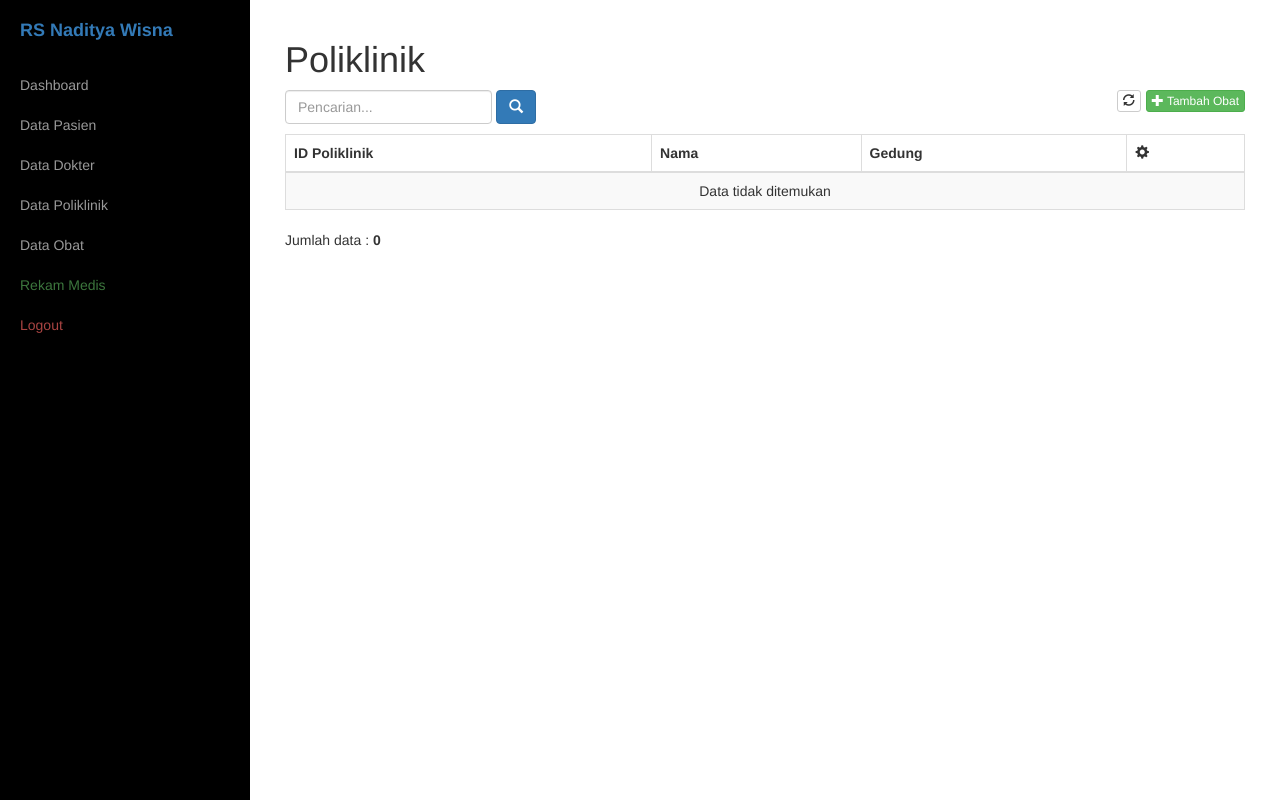
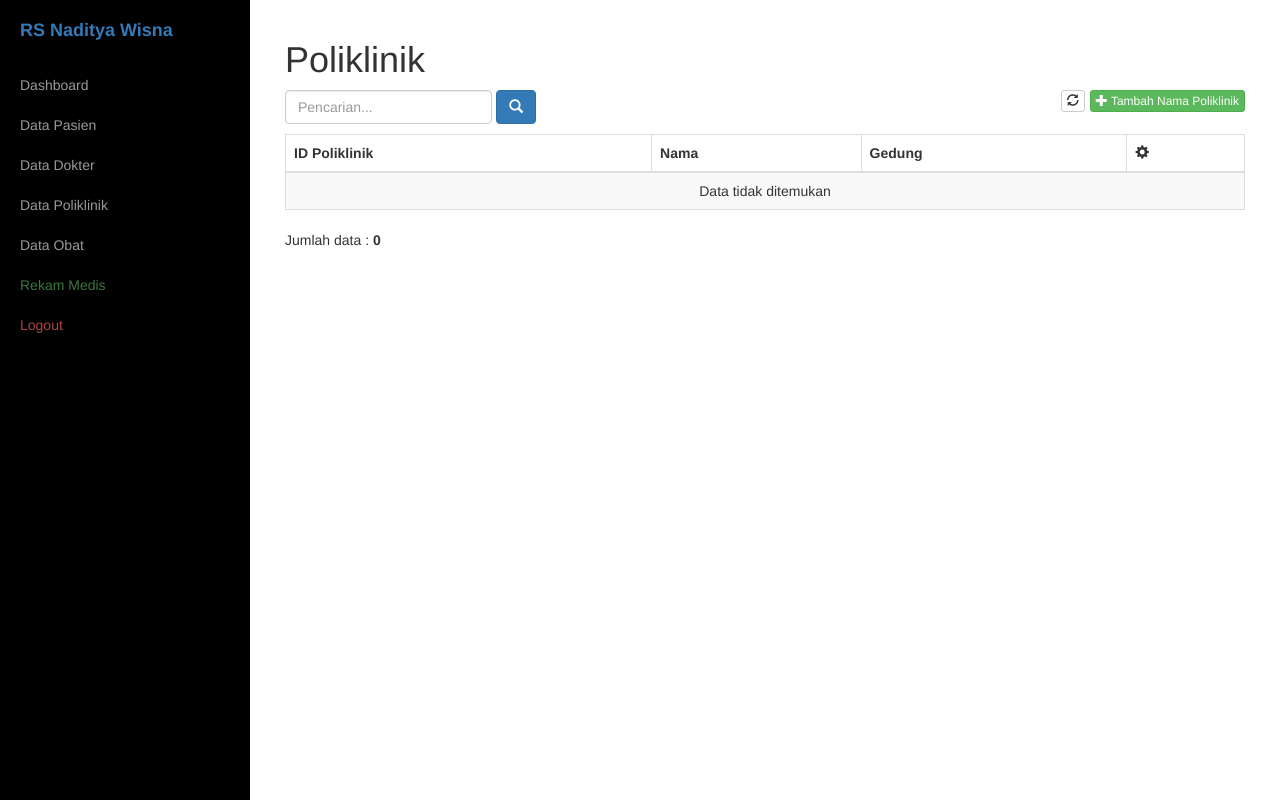
Before and after one commit to Danazzz/rekam_medis, a PHP site: page /Klp3_ProjectWeb/poliklinik/data.php in a window 1280 px wide. Run offline with PHP 8.4, Linux system fonts and the light colour scheme; a user stored in the database is signed in; data that the repository does not hold is empty.

Commit message:
fix typo

```diff
--- a/poliklinik/data.php
+++ b/poliklinik/data.php
@@ -5,7 +5,7 @@
 		<h4>
 			<div class="pull-right">
 				<a href="" class="btn btn-default btn-xs"><i class="glyphicon glyphicon-refresh"></i></a>
-				<a href="add.php" class="btn btn-success btn-xs"><i class="glyphicon glyphicon-plus"></i> Tambah Obat</a>
+				<a href="add.php" class="btn btn-success btn-xs"><i class="glyphicon glyphicon-plus"></i> Tambah Nama Poliklinik</a>
 			</div>
 		</h4>
 		<div style="margin-bottom:10px;">
@@ -60,9 +60,9 @@
 							$no = $posisi + 1;
 						}
 
-						$sql_obat = mysqli_query($con, $query) or die (mysqli_error($con));
-						if(mysqli_num_rows($sql_obat) > 0){
-							while($data = mysqli_fetch_array($sql_obat)){ ?>
+						$sql_poliklinik = mysqli_query($con, $query) or die (mysqli_error($con));
+						if(mysqli_num_rows($sql_poliklinik) > 0){
+							while($data = mysqli_fetch_array($sql_poliklinik)){ ?>
 								<tr>
 									<td><?= $no++; ?>.</td>
 									<td><?= $data['nama_poli']; ?></td>
```
